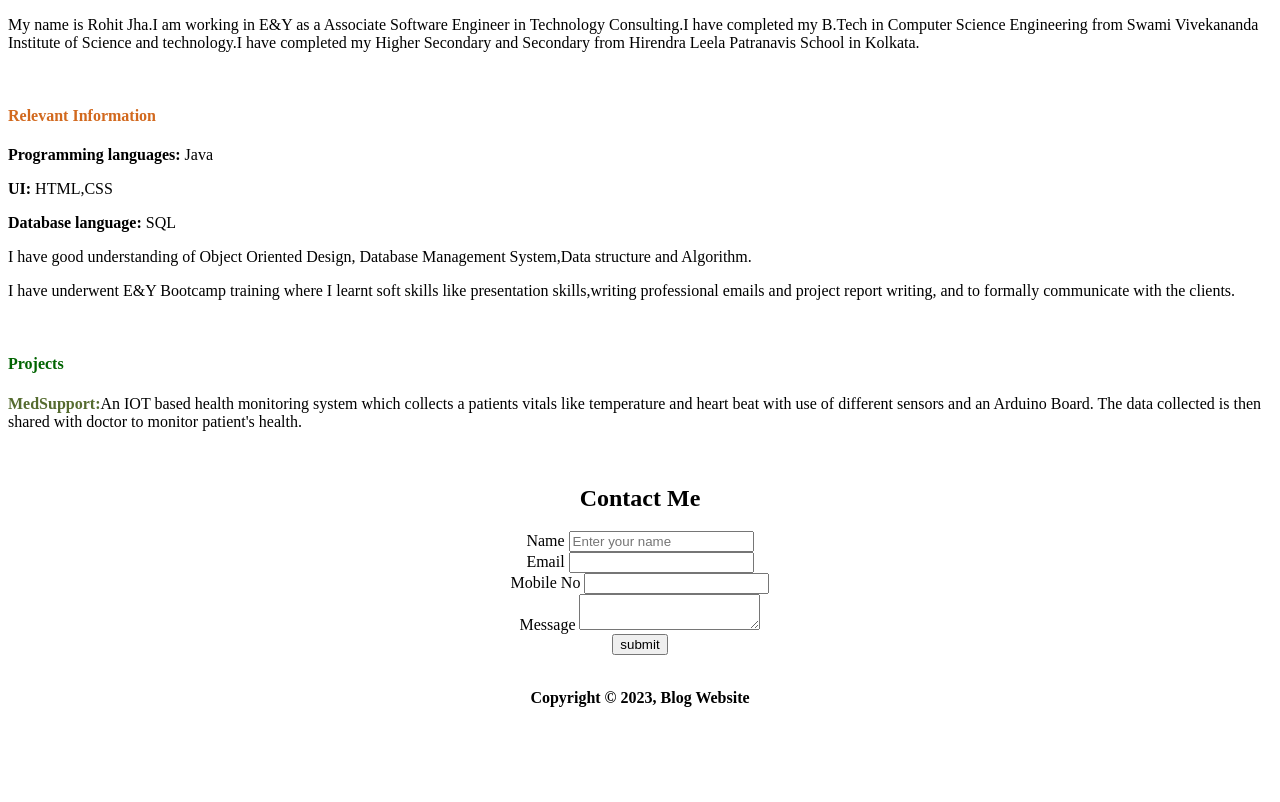
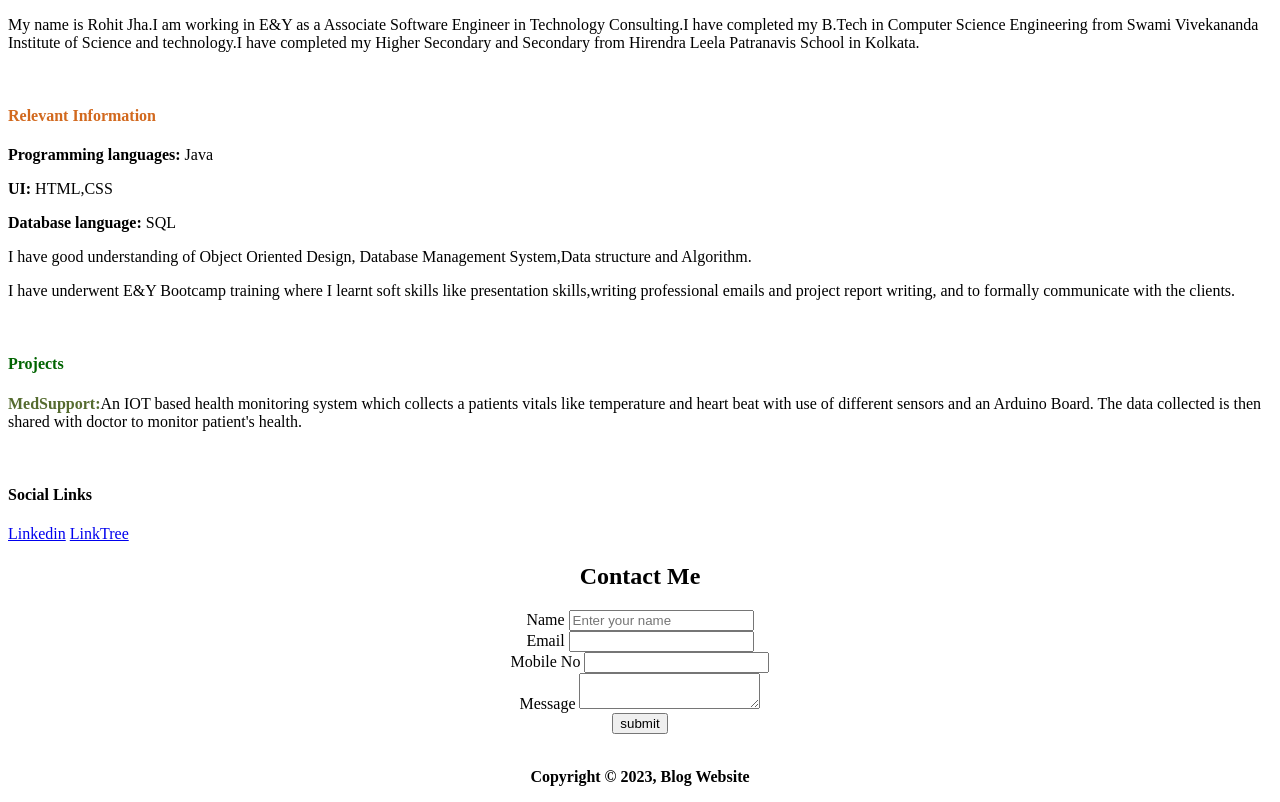
Before and after one commit to Rohitjha253/Potfolio, a plain HTML site: page index.html in a window 1280 px wide. Shown: the part 105-907 px from the top of the page. Before the commit the page ends 828 px from the top, so only its background shows below. Drawn offline with Linux system fonts and the light colour scheme.

Commit message:
Second commit

```diff
--- a/index.html
+++ b/index.html
@@ -32,6 +32,11 @@
             <p ><strong style="color: darkolivegreen;">MedSupport:</strong>An IOT based health monitoring system which collects a patients vitals like temperature and heart beat with use of different sensors and an Arduino Board. The data collected is then shared with doctor to monitor patient's health. </p>
 
             <br>
+            <div>
+                <h4>Social Links</h4>
+                <a href="#">Linkedin</a>
+                <a href="#">LinkTree</a>
+            </div>
 
             <h2 style="text-align: center;">Contact Me</h2>
             <form action="" style="text-align: center;">
```
